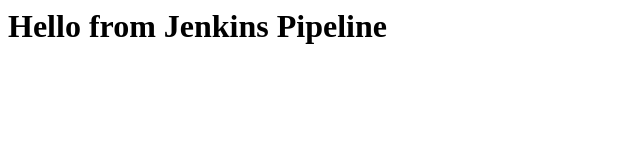
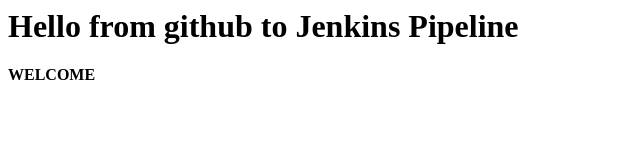
Before and after one commit to Aswini227/html-app, a plain HTML site: page index.html in a window 1280 px wide. Shown: the whole page, without its empty margins (0-640 px from the left). Drawn offline with Linux system fonts and the light colour scheme.

Commit message:
webhook test

```diff
--- a/index.html
+++ b/index.html
@@ -1 +1,2 @@
-<h1>Hello from Jenkins Pipeline</h1>
+<h1>Hello from github to Jenkins Pipeline</h1>
+<b> WELCOME<b>
```
